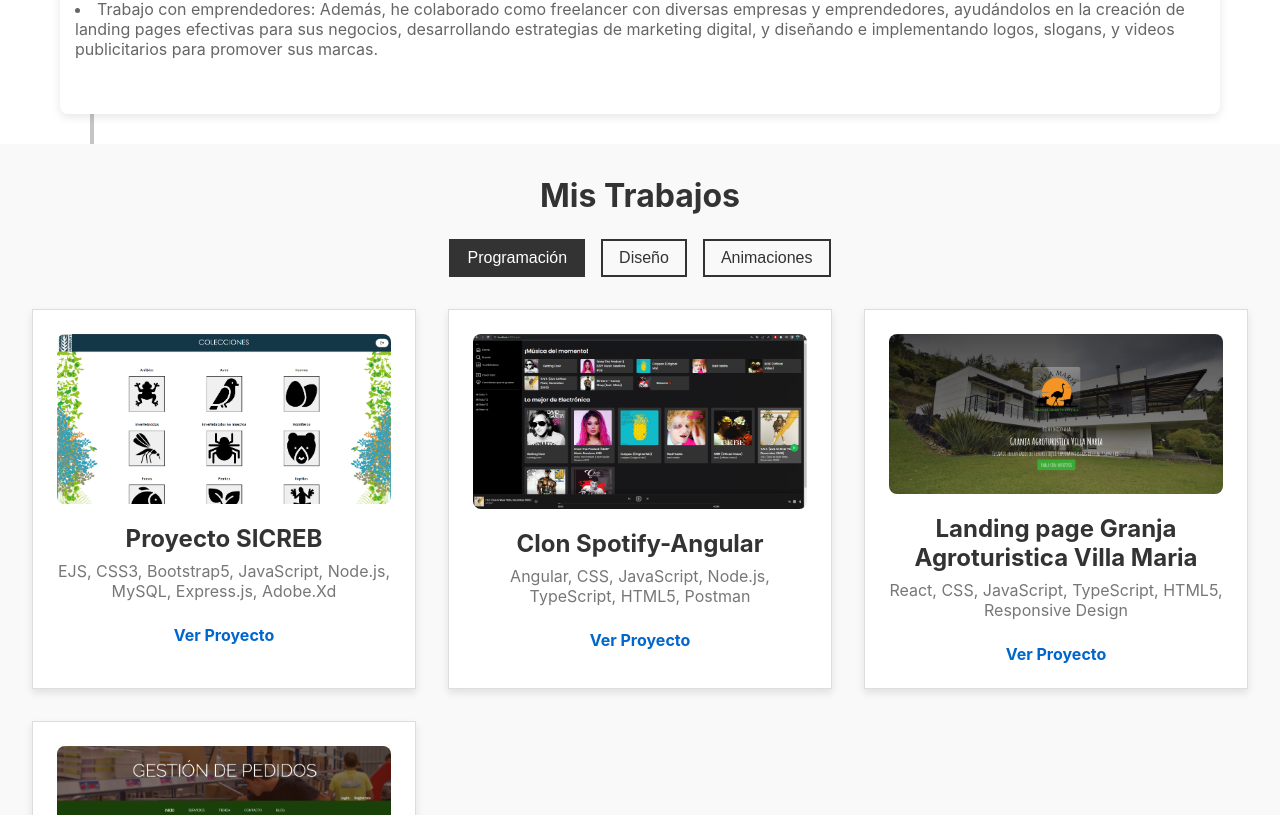
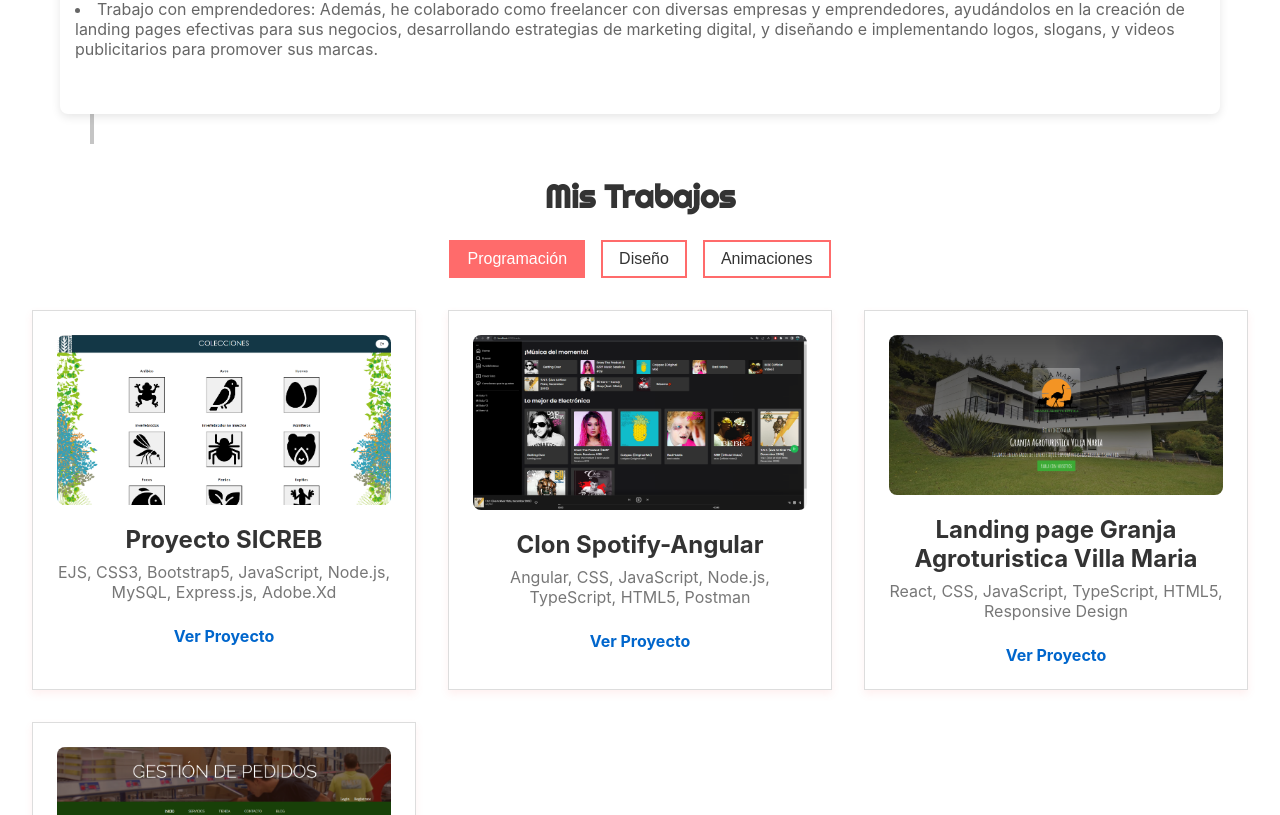
Before and after one commit to JuanDiegoGarciaA/NewPortafolio, a React (Create React App) app: page / in a window 1280 px wide. Shown: the part 4485-5300 px from the top of the page. Built offline with nearby package versions, Linux system fonts and the light colour scheme.

Commit message:
se corrigen estilos faltantes del portafolio

```diff
--- a/src/components/portafolio/portafolio.css
+++ b/src/components/portafolio/portafolio.css
@@ -1,12 +1,12 @@
-/* Portfolio.css */
+@import url('https://fonts.googleapis.com/css2?family=Righteous&display=swap');
 
 .portfolio-container {
   padding: 2rem;
   text-align: center;
-    background-color: #f9f9f9;
 }
 
 .portfolio-header h2 {
+  font-family: 'Righteous';
   font-size: 2rem;
   margin-bottom: 1.5rem;
   color: #333;
@@ -20,7 +20,7 @@
 
 .tabs button {
   background: transparent;
-    border: 2px solid #333;
+  border: 2px solid #ff6b6b;
   padding: 0.5rem 1rem;
   cursor: pointer;
   font-size: 1rem;
@@ -29,12 +29,12 @@
 }
 
 .tabs button:hover {
-    background-color: #333;
+  background-color: #ff6b6b;
   color: #fff;
 }
 
 .tabs .active {
-    background-color: #333;
+  background-color: #ff6b6b;
   color: #fff;
 }
 
@@ -49,13 +49,13 @@
   background-color: #fff;
   border: 1px solid #ddd;
   padding: 1.5rem;
-    box-shadow: 0 4px 8px rgba(0, 0, 0, 0.1);
+  box-shadow: 0 4px 8px rgba(255, 107, 107, 0.1);
   transition: transform 0.3s ease, box-shadow 0.3s ease;
 }
 
 .trabajo-card:hover {
   transform: translateY(-10px);
-    box-shadow: 0 8px 16px rgba(0, 0, 0, 0.2);
+  box-shadow: 0 8px 16px rgba(255, 107, 107, 0.2);
 }
 
 .trabajo-card img {
@@ -126,6 +126,7 @@
     opacity: 0;
     transform: scale(0.8);
   }
+
   to {
     opacity: 1;
     transform: scale(1);
```
Lines whose indentation alone changed are shown as unchanged.
